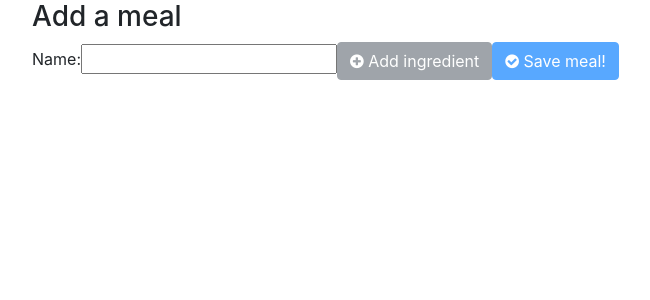
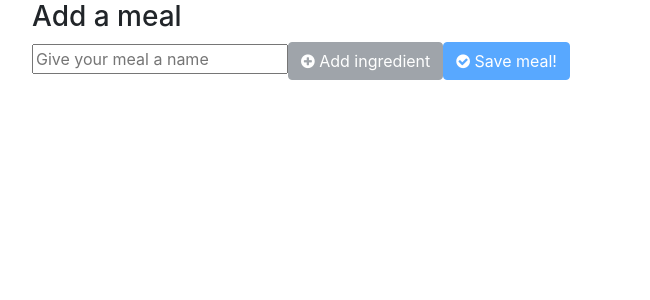
Before and after one commit to toomuchcoffee/paleo-challenge, an Angular app in the folder paleo-challenge-frontend/src/main/frontend/: page /meals/new in a window 1280 px wide. Shown: the top 300 px of the page, without its empty margins (68-718 px from the left). Built offline with nearby package versions, Linux system fonts and the light colour scheme.

Commit message:
replaces labels in form with placeholders

```diff
--- a/paleo-challenge-frontend/src/main/frontend/src/app/meal-create/meal-create.component.html
+++ b/paleo-challenge-frontend/src/main/frontend/src/app/meal-create/meal-create.component.html
@@ -3,14 +3,12 @@
 
   <form [formGroup]="form" novalidate (ngSubmit)="onSubmit(form.value)">
     <div>
-      <label>Name: </label>
-      <input formControlName="name">
+      <input formControlName="name" placeholder="Give your meal a name"/>
 
       <div formArrayName="ingredients"
            *ngFor="let ingredient of getIngredients().controls; let i = index">
         <div [formGroupName]="i">
-          <label> Ingredient {{i+1}}: </label>
-          <input formControlName="name"/>
+          <input formControlName="name" placeholder="Add ingredient #{{i+1}}"/>
           <button type="button" (click)="removeIngredient(i)" class="btn btn-danger">
             <i class="fa fa-minus-circle"></i>
           </button>
```
